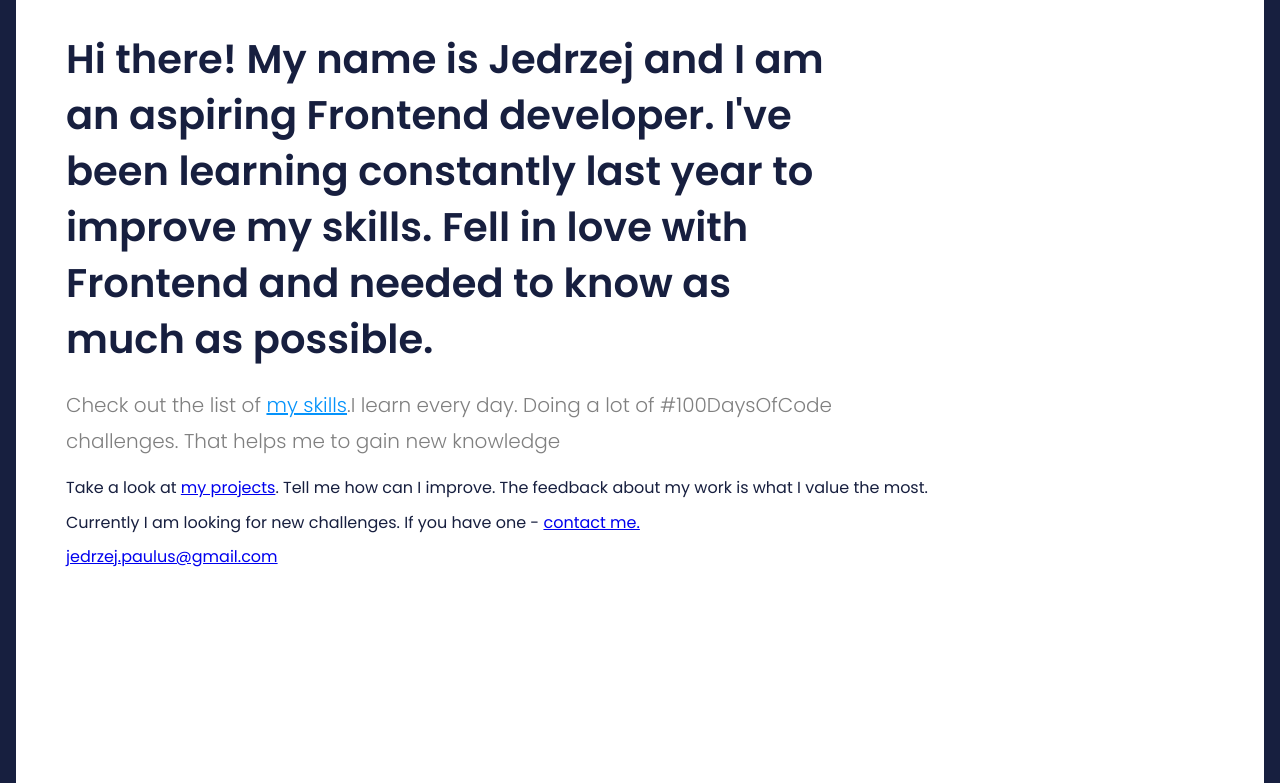
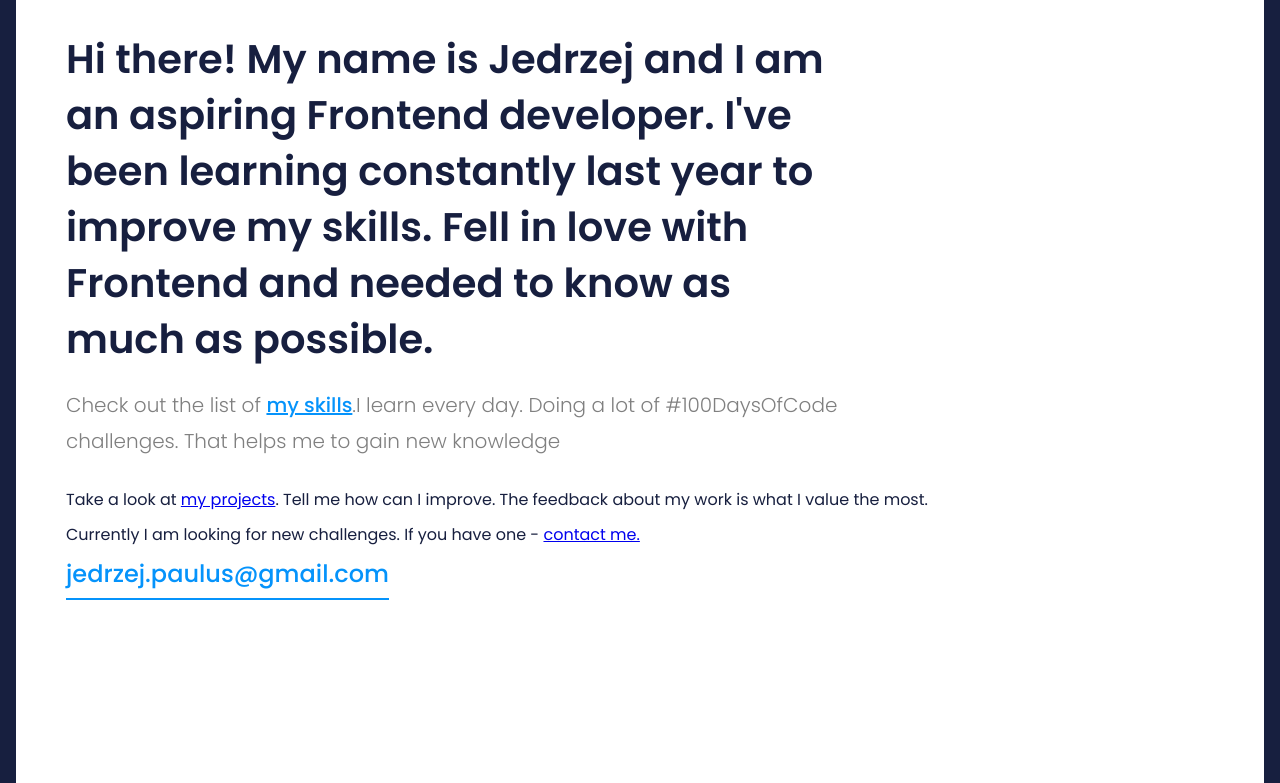
Before and after one commit to JMPaulus/jmpaulus.github.io, a website: page src/content/index.html in a window 1280 px wide. Shown: the part 453-1236 px from the top of the page. Drawn offline with nearby package versions, Linux system fonts and the light colour scheme; files that its build step writes are made by us from their sources; files whose address does not match are found by name.

Commit message:
feat: hero part prepared

```diff
--- a/src/scss/main.scss
+++ b/src/scss/main.scss
@@ -20,4 +20,7 @@ body {
   font-family: 'Poppins', sans-serif ;
   color:$big-stone;
   border: 16px solid $big-stone;
+  -webkit-font-smoothing: antialiased;
+  -moz-osx-font-smoothing: grayscale;
+
 }
--- a/src/scss/modules/hero.scss
+++ b/src/scss/modules/hero.scss
@@ -10,6 +10,7 @@
       font-size: 1.25rem;
       line-height: 2.25rem;
       max-width: 780px;
+      margin-bottom: 2rem;
 
    }
 
@@ -19,6 +20,16 @@
     }
     &__link{
       color: $blueish;
+      font-weight: 500;
+    }
+    &__mail{
+       color:$blueish;
+       font-weight: 500;
+       font-size: 1.5rem;
+       text-decoration: none;
+       padding-bottom: 8px;
+       border-bottom: 2px solid $blueish;
+
     }
     &__title{
        font-style: Poppins;
```
